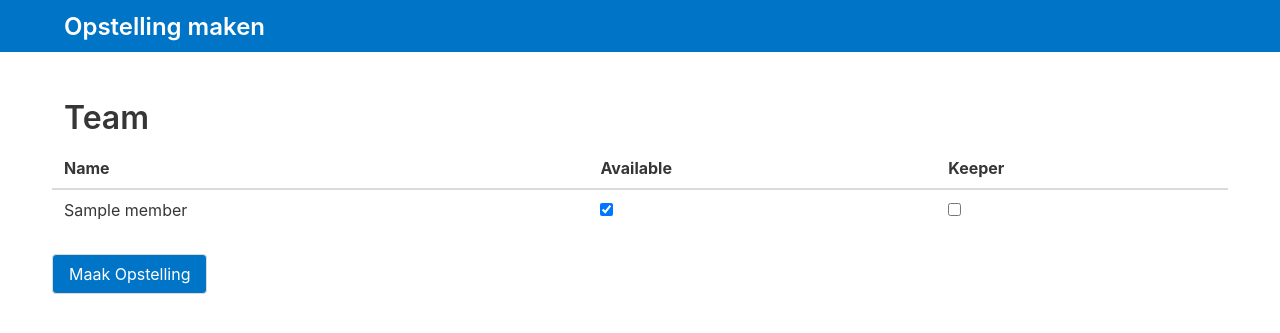
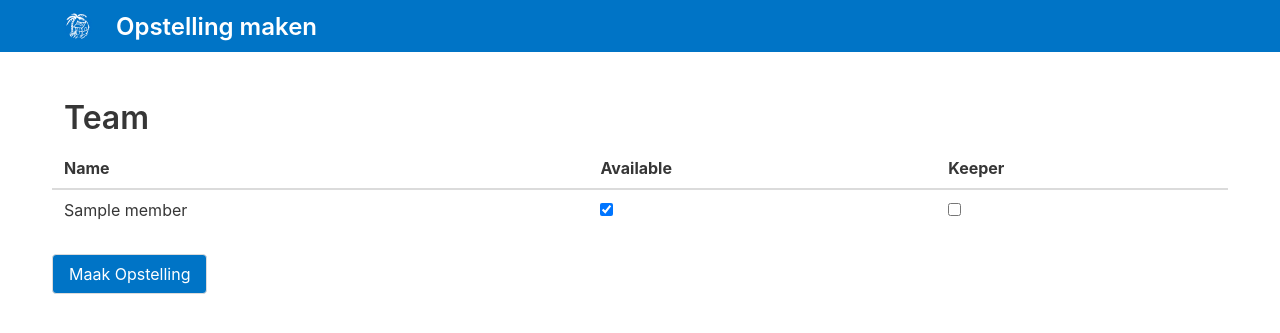
Before and after one commit to qlandman/opstelling, a Python web app: template app/templates/form.html in a window 1280 px wide. Shown: the top 333 px of the page. Run offline with Jinja, Linux system fonts and the light colour scheme; the template is opened without the code that fills it: most values are stand-ins (such as "Sample title", 1, 10 or a date in 2020); some libraries are stand-ins or nearby versions.

Commit message:
Added static files, logo, disabled docs endpoint

```diff
--- /dev/null
+++ b/app/static/style.css
@@ -0,0 +1,12 @@
+.is-custom-color {
+    background-color: #0074c6 !important;
+    color: white !important;
+}
+
+.button.is-custom-color:hover {
+    background-color: #005fa3 !important;
+}
+
+.navbar-logo {
+    max-height: 3rem;
+}
--- a/app/templates/form.html
+++ b/app/templates/form.html
@@ -3,24 +3,20 @@
 <head>
     <meta charset="utf-8">
     <meta name="viewport" content="width=device-width, initial-scale=1">
-    <title>Team Selection Form</title>
+    <title>Opstelling maken</title>
     <link rel="stylesheet" href="https://cdn.jsdelivr.net/npm/bulma@0.9.4/css/bulma.min.css">
+    <link rel="stylesheet" href="/static/style.css">
     <script src="https://unpkg.com/htmx.org@1.9.2"></script>
 
-    <style>
-        .is-custom-color {
-            background-color: #0074c6 !important;
-            color: white !important;
-        }
-        .button.is-custom-color:hover {
-            background-color: #005fa3 !important;
-        }
-    </style>
+
 </head>
 <body>
     <nav class="navbar is-custom-color">
         <div class="container">
             <div class="navbar-brand">
+                <a class="navbar-item" href="#">
+                    <img src="/static/kampong_logo.webp" alt="Logo" class="navbar-logo">
+                </a>
                 <span class="navbar-item">
                     <h1 class="title is-4 has-text-white">Opstelling maken</h1>
                 </span>
```
Also changed, not shown: app/main.py (+4 -4 lines), app/static/kampong_logo.webp (added).
